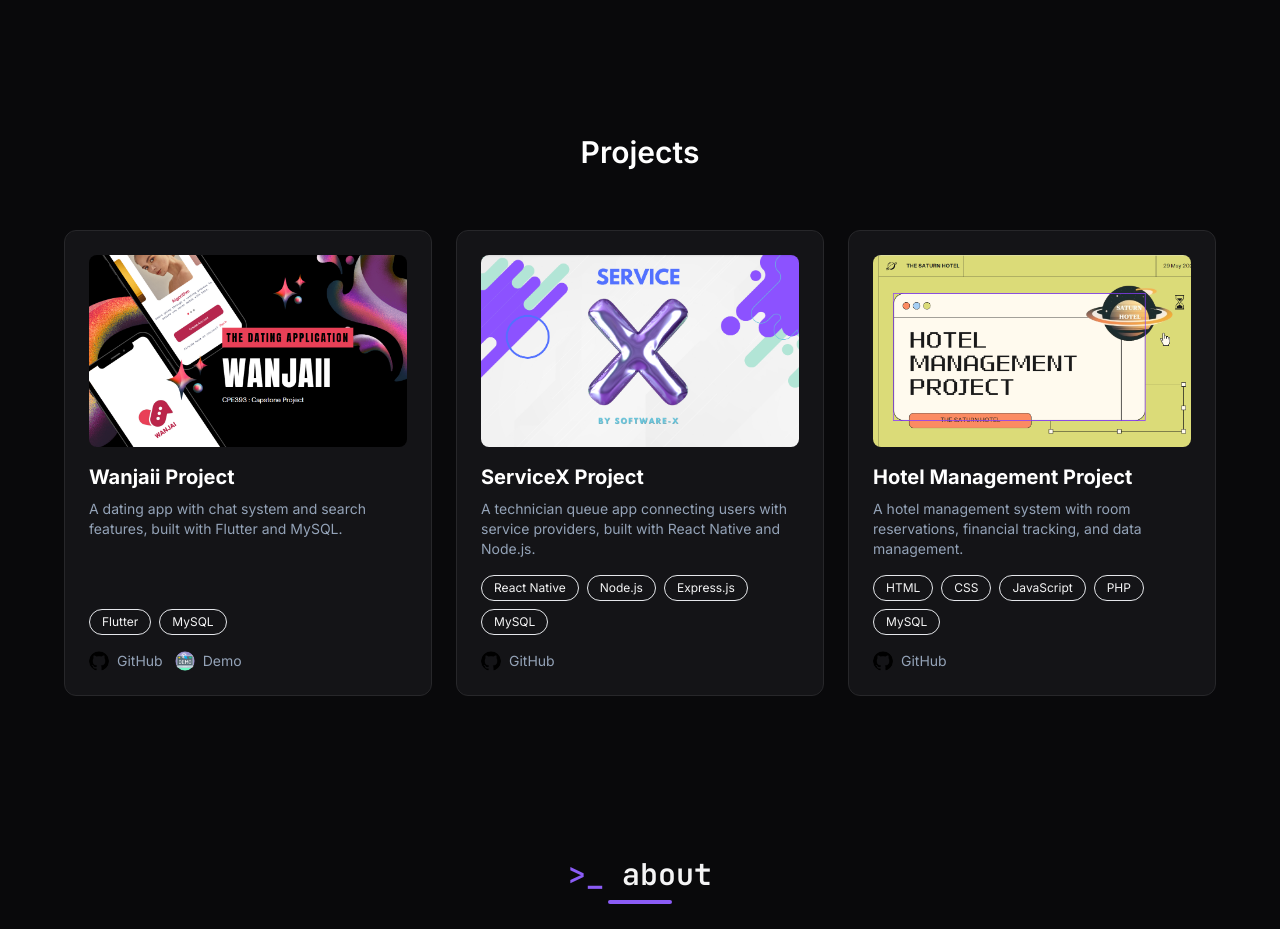
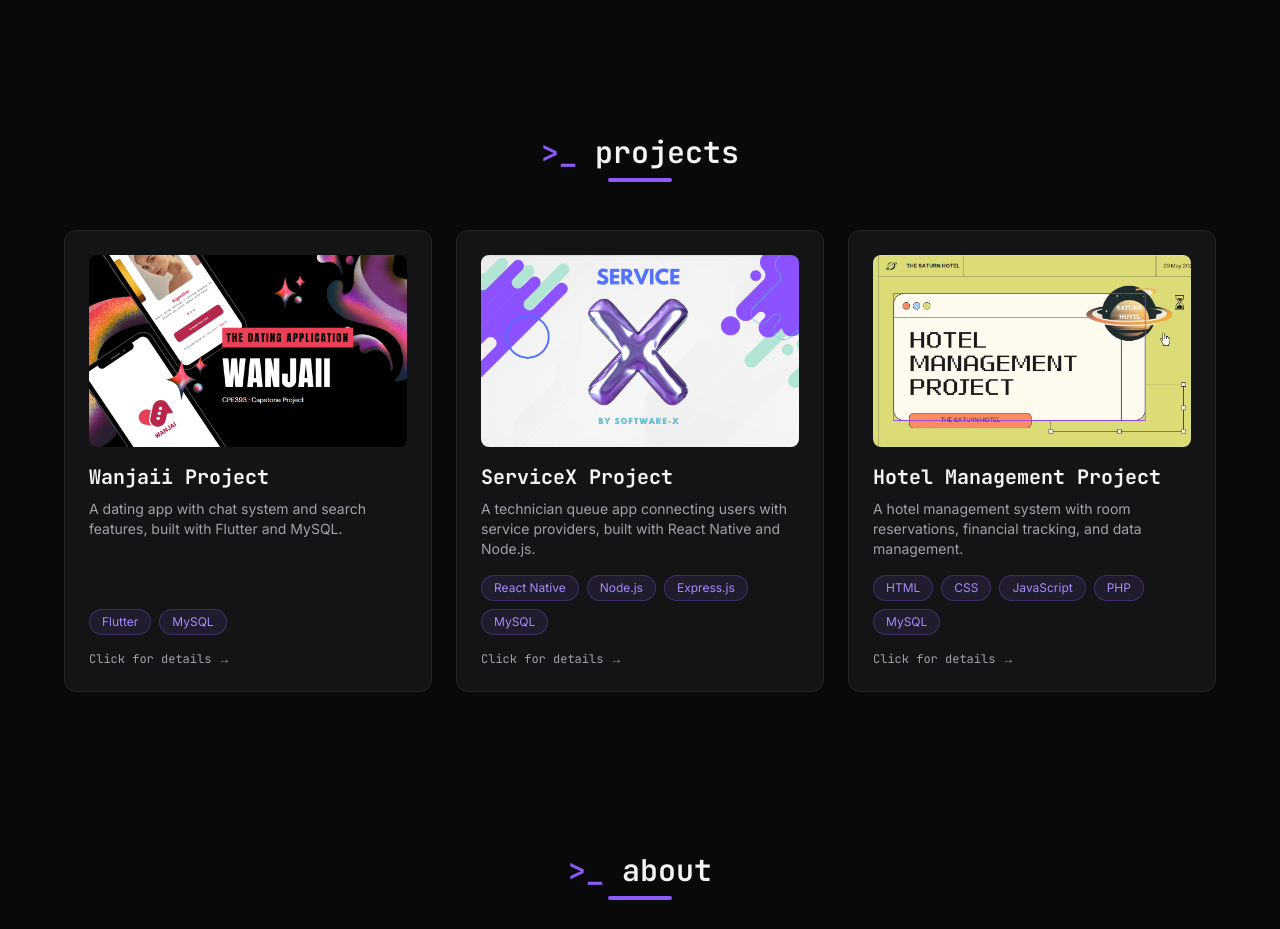
Before and after one commit to kinrujikorn/Portfolio, a Next.js app: page / in a window 1280 px wide. Shown: the part 1420-2349 px from the top of the page. Built offline with nearby package versions, Linux system fonts and the light colour scheme.

Commit message:
feat: restyle Projects section with modal integration

```diff
--- a/components/sections/Projects.tsx
+++ b/components/sections/Projects.tsx
@@ -1,23 +1,32 @@
+"use client";
+
+import { useState } from "react";
 import Image from "next/image";
 import SectionReveal from "@/components/ui/SectionReveal";
 import GlowCard from "@/components/ui/GlowCard";
-import { projects } from "@/data/projects";
+import ProjectModal from "@/components/ui/ProjectModal";
+import { projects, Project } from "@/data/projects";
 
 export default function Projects() {
+  const [selectedProject, setSelectedProject] = useState<Project | null>(null);
+
   return (
     <section id="projects" className="py-20 px-6">
       <div className="max-w-6xl mx-auto">
         <SectionReveal>
-          <h2 className="text-3xl font-semibold text-white text-center mb-2">
-            Projects
+          <h2 className="font-mono text-3xl font-semibold text-text-primary text-center mb-2">
+            <span className="text-primary">&gt;_</span> projects
           </h2>
-          <div className="w-16 h-1 bg-primary-blue mx-auto mb-12 rounded-full" />
+          <div className="w-16 h-1 bg-primary mx-auto mb-12 rounded-full" />
         </SectionReveal>
 
         <div className="grid grid-cols-1 md:grid-cols-2 lg:grid-cols-3 gap-6">
           {projects.map((project, index) => (
-            <SectionReveal key={project.id} delay={index * 0.1}>
-              <GlowCard className="flex flex-col h-full">
+            <SectionReveal key={project.slug} delay={index * 0.1}>
+              <GlowCard
+                className="flex flex-col h-full"
+                onClick={() => setSelectedProject(project)}
+              >
                 <Image
                   src={project.image}
                   alt={project.title}
@@ -25,49 +34,37 @@ export default function Projects() {
                   height={300}
                   className="w-full h-48 object-cover rounded-lg mb-4"
                 />
-                <h3 className="text-xl font-bold text-white mb-2">
+                <h3 className="font-mono text-xl font-bold text-text-primary mb-2">
                   {project.title}
                 </h3>
-                <p className="text-slate-400 text-sm mb-4 flex-grow">
+                <p className="text-text-secondary text-sm mb-4 flex-grow">
                   {project.description}
                 </p>
                 <div className="flex flex-wrap gap-2 mb-4">
                   {project.techStack.map((tech) => (
                     <span
                       key={tech}
-                      className="text-xs px-3 py-1 border border-primary-blue text-primary-blue rounded-full"
+                      className="text-xs px-3 py-1 bg-primary/10 border border-primary/30 text-primary-light rounded-full"
                     >
                       {tech}
                     </span>
                   ))}
                 </div>
                 <div className="flex gap-3">
-                  <a
-                    href={project.githubUrl}
-                    target="_blank"
-                    rel="noopener noreferrer"
-                    className="flex items-center gap-2 text-sm text-slate-400 hover:text-primary-blue transition-colors"
-                  >
-                    <Image src="/images/github.png" alt="GitHub" width={20} height={20} className="rounded-full" />
-                    GitHub
-                  </a>
-                  {project.demoUrl && (
-                    <a
-                      href={project.demoUrl}
-                      target="_blank"
-                      rel="noopener noreferrer"
-                      className="flex items-center gap-2 text-sm text-slate-400 hover:text-primary-blue transition-colors"
-                    >
-                      <Image src="/images/demo.png" alt="Demo" width={20} height={20} className="rounded-full" />
-                      Demo
-                    </a>
-                  )}
+                  <span className="font-mono text-xs text-text-secondary">
+                    Click for details &rarr;
+                  </span>
                 </div>
               </GlowCard>
             </SectionReveal>
           ))}
         </div>
       </div>
+
+      <ProjectModal
+        project={selectedProject}
+        onClose={() => setSelectedProject(null)}
+      />
     </section>
   );
 }
```
